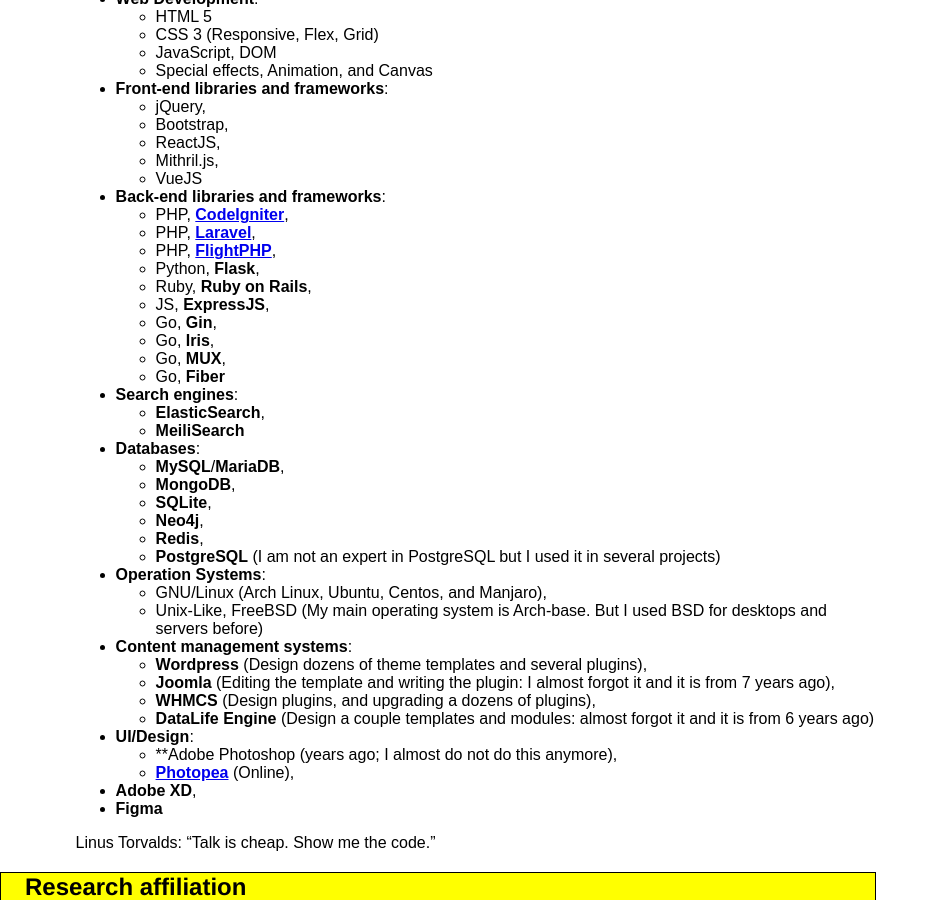
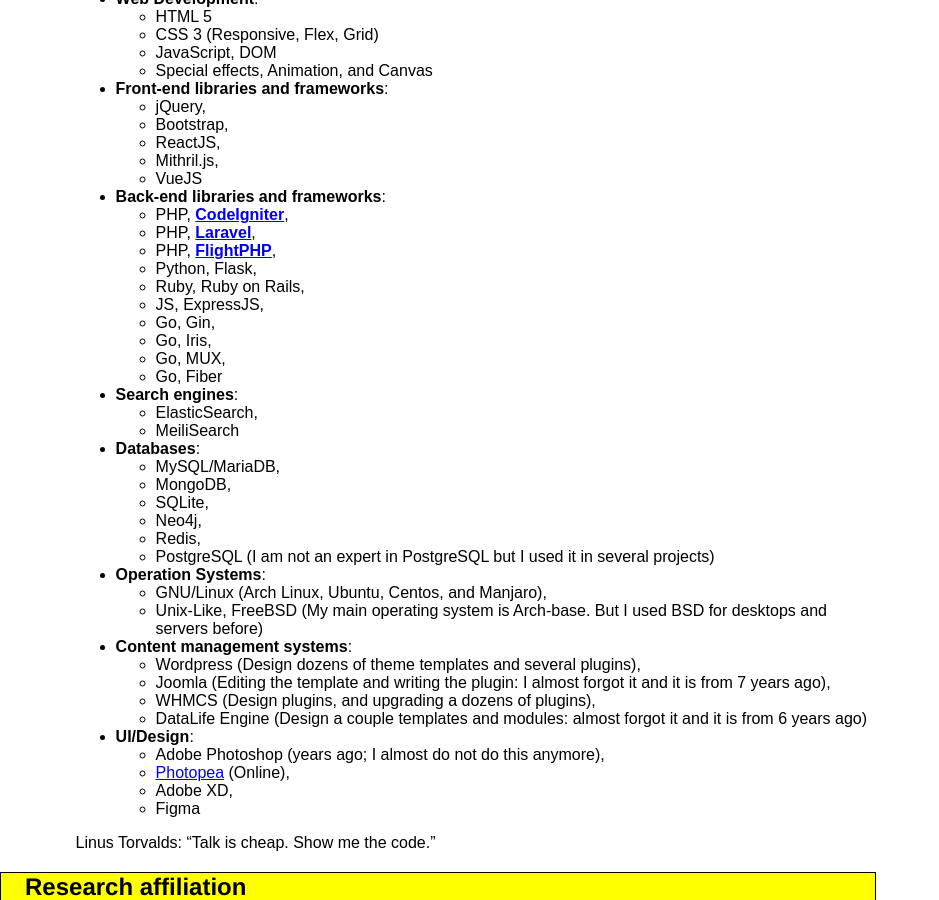
Before and after one commit to BaseMax/Max, a Jekyll site: the page built from cv.md, in a window 1280 px wide and 900 px high, scrolled down 957 px. Shown: the whole window, without its empty margins (0-939 px from the left). Built offline with Jekyll 4.4.1, drawn with Linux system fonts in a browser that asks for light colours.

Commit message:
undo bolding lang

```diff
--- a/_includes/_sections/skills.md
+++ b/_includes/_sections/skills.md
@@ -24,33 +24,33 @@ This is just a table and the names of the technologies that I have worked with a
     *   PHP, **[Laravel](https://laravel.com/)**,
     *   PHP, **[FlightPHP](https://flightphp.com/)**,
     <!-- TODO: link to websites -->
-    *   Python, **Flask**,
-    *   Ruby, **Ruby on Rails**,
-    *   JS, **ExpressJS**,
-    *   Go, **Gin**,
-    *   Go, **Iris**,
-    *   Go, **MUX**,
-    *   Go, **Fiber**
+    *   Python, Flask,
+    *   Ruby, Ruby on Rails,
+    *   JS, ExpressJS,
+    *   Go, Gin,
+    *   Go, Iris,
+    *   Go, MUX,
+    *   Go, Fiber
 *   **Search engines**:
-    *   **ElasticSearch**,
-    *   **MeiliSearch**
+    *   ElasticSearch,
+    *   MeiliSearch
 *   **Databases**:
-    *   **MySQL**/**MariaDB**,
-    *   **MongoDB**,
-    *   **SQLite**,
-    *   **Neo4j**,
-    *   **Redis**,
-    *   **PostgreSQL** (I am not an expert in PostgreSQL but I used it in several projects)
+    *   MySQL/MariaDB,
+    *   MongoDB,
+    *   SQLite,
+    *   Neo4j,
+    *   Redis,
+    *   PostgreSQL (I am not an expert in PostgreSQL but I used it in several projects)
 *   **Operation Systems**:
     *   GNU/Linux (Arch Linux, Ubuntu, Centos, and Manjaro),
     *   Unix-Like, FreeBSD (My main operating system is Arch-base. But I used BSD for desktops and servers before)
 *   **Content management systems**:
-    *   **Wordpress** (Design dozens of theme templates and several plugins),
-    *   **Joomla** (Editing the template and writing the plugin: I almost forgot it and it is from 7 years ago),
-    *   **WHMCS** (Design plugins, and upgrading a dozens of plugins),
-    *   **DataLife Engine** (Design a couple templates and modules: almost forgot it and it is from 6 years ago)
+    *   Wordpress (Design dozens of theme templates and several plugins),
+    *   Joomla (Editing the template and writing the plugin: I almost forgot it and it is from 7 years ago),
+    *   WHMCS (Design plugins, and upgrading a dozens of plugins),
+    *   DataLife Engine (Design a couple templates and modules: almost forgot it and it is from 6 years ago)
 *   **UI/Design**:
-    *   **Adobe Photoshop (years ago; I almost do not do this anymore),
-    *   **[Photopea](https://www.photopea.com/)** (Online),
-*   **Adobe XD**,
-*   **Figma**
+    *   Adobe Photoshop (years ago; I almost do not do this anymore),
+    *   [Photopea](https://www.photopea.com/) (Online),
+    *   Adobe XD,
+    *   Figma
```
